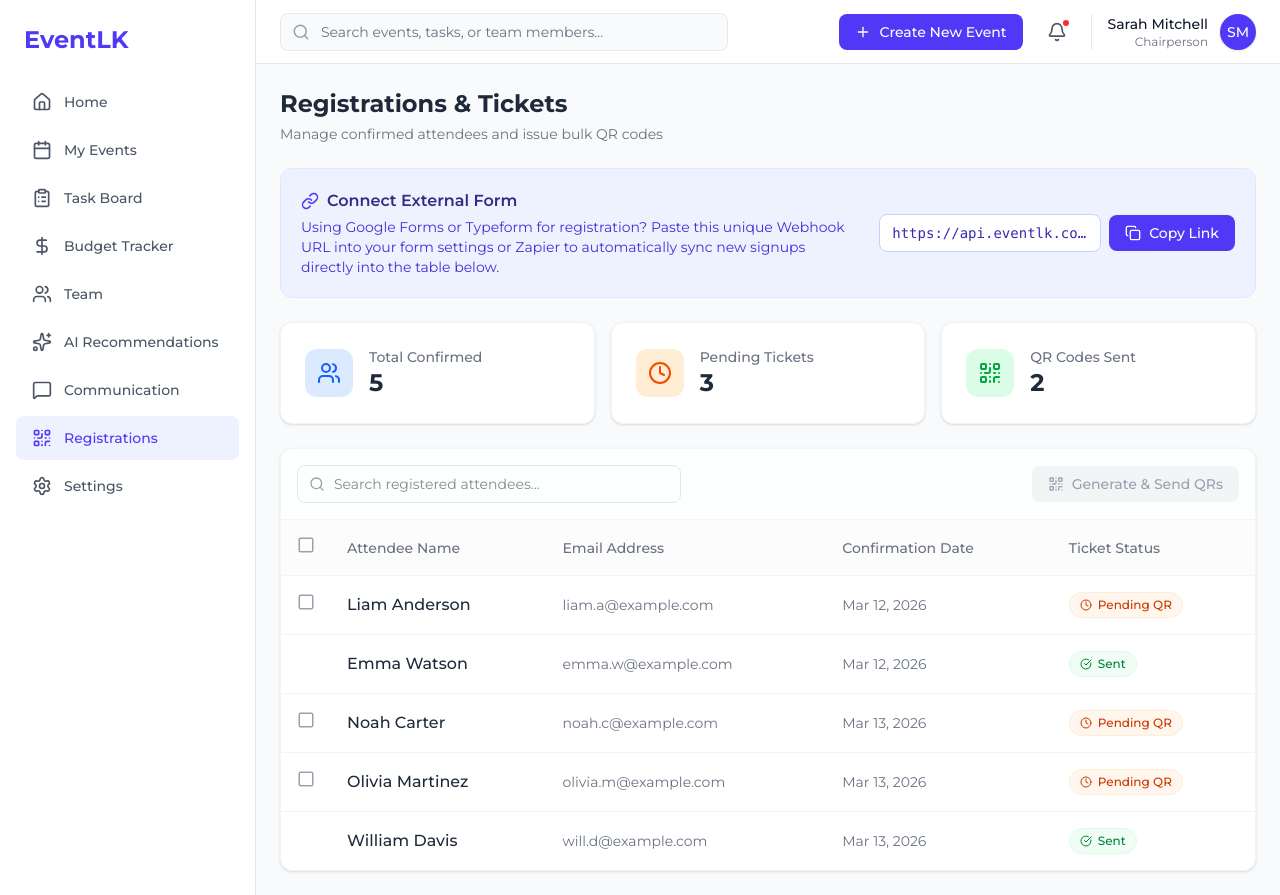
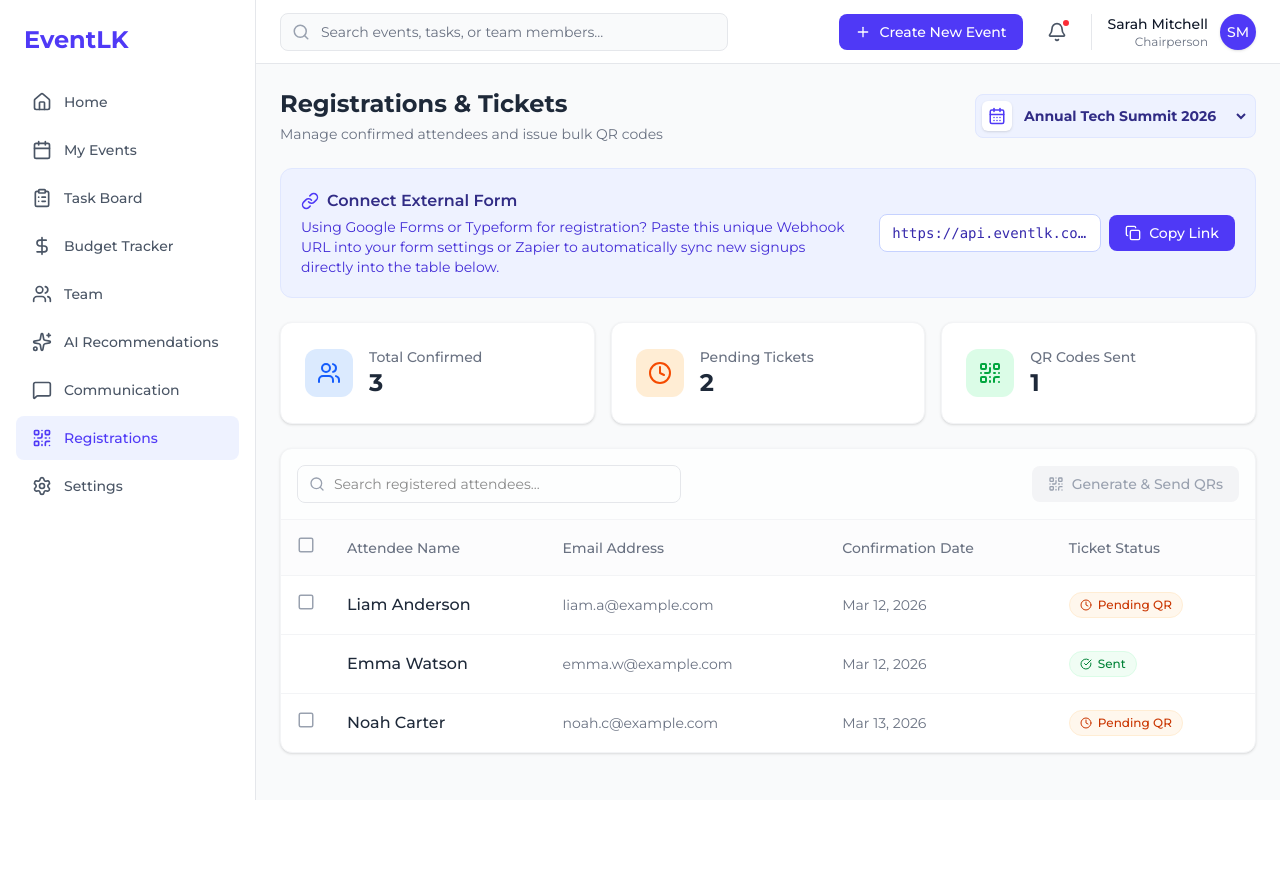
Before and after one commit to muhamed-zumair/Project-Eventlk, a Next.js app in the folder frontend/: page /registrations in a window 1280 px wide. After the commit the page ends 800 px from the top, so only its background shows below. Built offline with nearby package versions, Linux system fonts and the light colour scheme.

Commit message:
Event selector added in registrations page

```diff
--- a/frontend/src/app/(dashboard)/registrations/page.tsx
+++ b/frontend/src/app/(dashboard)/registrations/page.tsx
@@ -3,25 +3,37 @@
 import { useState } from "react";
 import {
   QrCode, Mail, Users, Search, CheckCircle,
-  Clock, CheckSquare, Square, Link as LinkIcon, Copy
+  Clock, CheckSquare, Square, Link as LinkIcon, Copy, CalendarDays
 } from "lucide-react";
 
+// --- Mock Data ---
+const myEvents = [
+  { id: 'evt_1', name: "Annual Tech Summit 2026" },
+  { id: 'evt_2', name: "Spring Conference" },
+];
+
 export default function RegistrationsPage() {
-  // Mock data for attendees who filled out the external form
+  const [selectedEventId, setSelectedEventId] = useState<string>(myEvents[0].id);
+
+  // Mock data for attendees including the specific event they registered for
   const [attendees, setAttendees] = useState([
-    { id: 1, name: "Liam Anderson", email: "liam.a@example.com", date: "Mar 12, 2026", status: "Pending QR" },
-    { id: 2, name: "Emma Watson", email: "emma.w@example.com", date: "Mar 12, 2026", status: "QR Sent" },
-    { id: 3, name: "Noah Carter", email: "noah.c@example.com", date: "Mar 13, 2026", status: "Pending QR" },
-    { id: 4, name: "Olivia Martinez", email: "olivia.m@example.com", date: "Mar 13, 2026", status: "Pending QR" },
-    { id: 5, name: "William Davis", email: "will.d@example.com", date: "Mar 13, 2026", status: "QR Sent" },
+    { id: 1, eventId: 'evt_1', name: "Liam Anderson", email: "liam.a@example.com", date: "Mar 12, 2026", status: "Pending QR" },
+    { id: 2, eventId: 'evt_1', name: "Emma Watson", email: "emma.w@example.com", date: "Mar 12, 2026", status: "QR Sent" },
+    { id: 3, eventId: 'evt_1', name: "Noah Carter", email: "noah.c@example.com", date: "Mar 13, 2026", status: "Pending QR" },
+    { id: 4, eventId: 'evt_2', name: "Olivia Martinez", email: "olivia.m@example.com", date: "Mar 13, 2026", status: "Pending QR" },
+    { id: 5, eventId: 'evt_2', name: "William Davis", email: "will.d@example.com", date: "Mar 13, 2026", status: "QR Sent" },
   ]);
 
   const [selectedIds, setSelectedIds] = useState<number[]>([]);
   const [isSending, setIsSending] = useState(false);
   const [copied, setCopied] = useState(false);
 
-  // Mock Webhook URL
-  const webhookUrl = "https://api.eventlk.com/v1/webhooks/reg_8f72c99a";
+  // --- Dynamic Filtering ---
+  const currentAttendees = attendees.filter(a => a.eventId === selectedEventId);
+  const currentEventName = myEvents.find(e => e.id === selectedEventId)?.name;
+
+  // Dynamic Webhook URL so each event gets its own unique form link!
+  const webhookUrl = `https://api.eventlk.com/v1/webhooks/reg_${selectedEventId}`;
 
   const handleCopy = () => {
     navigator.clipboard.writeText(webhookUrl);
@@ -36,10 +48,10 @@ export default function RegistrationsPage() {
     );
   };
 
-  // Toggle select all pending attendees
+  // Toggle select all pending attendees (only for the CURRENT event)
   const toggleSelectAll = () => {
-    const pendingIds = attendees.filter(a => a.status === "Pending QR").map(a => a.id);
-    if (selectedIds.length === pendingIds.length) {
+    const pendingIds = currentAttendees.filter(a => a.status === "Pending QR").map(a => a.id);
+    if (selectedIds.length === pendingIds.length && pendingIds.length > 0) {
       setSelectedIds([]);
     } else {
       setSelectedIds(pendingIds);
@@ -49,29 +61,53 @@ export default function RegistrationsPage() {
   // Bulk action to send QR codes
   const handleBulkSend = () => {
     setIsSending(true);
+
+    // Tell the backend EXACTLY which event this is for, and who needs QRs!
+    console.log(`TRIGGER BACKEND: Generating QRs for Event [${currentEventName}]`);
+    console.log(`Sending to Attendee IDs:`, selectedIds);
+
     setTimeout(() => {
       setAttendees(prev => prev.map(a =>
         selectedIds.includes(a.id) ? { ...a, status: "QR Sent" } : a
       ));
       setSelectedIds([]);
       setIsSending(false);
+      alert(`Successfully dispatched ${selectedIds.length} QR code tickets via email!`);
     }, 1500);
   };
 
-  const pendingCount = attendees.filter(a => a.status === "Pending QR").length;
-  const sentCount = attendees.filter(a => a.status === "QR Sent").length;
+  const pendingCount = currentAttendees.filter(a => a.status === "Pending QR").length;
+  const sentCount = currentAttendees.filter(a => a.status === "QR Sent").length;
 
   return (
     <div className="space-y-6">
-      {/* Page Header */}
+      {/* Page Header with Event Selector */}
       <div className="flex flex-col sm:flex-row sm:items-center justify-between gap-4">
         <div>
           <h2 className="text-2xl font-bold text-gray-800">Registrations & Tickets</h2>
           <p className="text-gray-500 text-sm mt-1">Manage confirmed attendees and issue bulk QR codes</p>
         </div>
+
+        <div className="bg-indigo-50 border border-indigo-100 p-1.5 rounded-lg flex items-center gap-2">
+          <div className="bg-white p-1.5 rounded-md text-indigo-600 shadow-sm">
+            <CalendarDays size={18} />
+          </div>
+          <select
+            value={selectedEventId}
+            onChange={(e) => {
+              setSelectedEventId(e.target.value);
+              setSelectedIds([]); // Clear selection when switching events
+            }}
+            className="bg-transparent text-sm font-bold text-indigo-900 outline-none pr-4 cursor-pointer"
+          >
+            {myEvents.map(evt => (
+              <option key={evt.id} value={evt.id}>{evt.name}</option>
+            ))}
+          </select>
+        </div>
       </div>
 
-      {/* NEW: Form Integration Section */}
+      {/* Form Integration Section */}
       <div className="bg-indigo-50 border border-indigo-100 rounded-xl p-5 flex flex-col lg:flex-row gap-6 justify-between items-start lg:items-center">
         <div>
           <h3 className="font-semibold text-indigo-900 flex items-center gap-2 mb-1">
@@ -101,7 +137,7 @@ export default function RegistrationsPage() {
           <div className="p-3 bg-blue-100 text-blue-600 rounded-xl"><Users size={24} /></div>
           <div>
             <p className="text-sm text-gray-500 font-medium">Total Confirmed</p>
-            <p className="text-2xl font-bold text-gray-800">{attendees.length}</p>
+            <p className="text-2xl font-bold text-gray-800">{currentAttendees.length}</p>
           </div>
         </div>
         <div className="bg-white p-6 rounded-xl border border-gray-100 shadow-sm flex items-center gap-4">
@@ -172,7 +208,14 @@ export default function RegistrationsPage() {
               </tr>
             </thead>
             <tbody className="divide-y divide-gray-100">
-              {attendees.map((attendee) => (
+              {currentAttendees.length === 0 ? (
+                <tr>
+                  <td colSpan={5} className="p-8 text-center text-gray-500 font-medium">
+                    No attendees registered for this event yet.
+                  </td>
+                </tr>
+              ) : (
+                currentAttendees.map((attendee) => (
                   <tr key={attendee.id} className="hover:bg-gray-50/50 transition">
                     <td className="p-4">
                       {attendee.status === "Pending QR" ? (
@@ -198,7 +241,8 @@ export default function RegistrationsPage() {
                       )}
                     </td>
                   </tr>
-              ))}
+                ))
+              )}
             </tbody>
           </table>
         </div>
```
Also changed, not shown: frontend/src/app/(dashboard)/communication/page.tsx (+57 -18 lines). Lines whose indentation alone changed are shown as unchanged.
